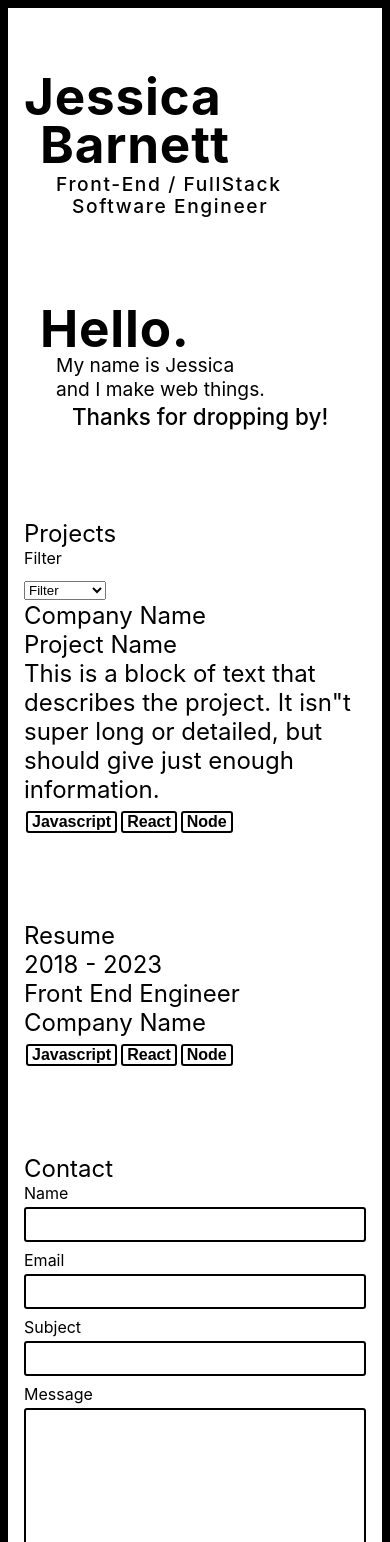
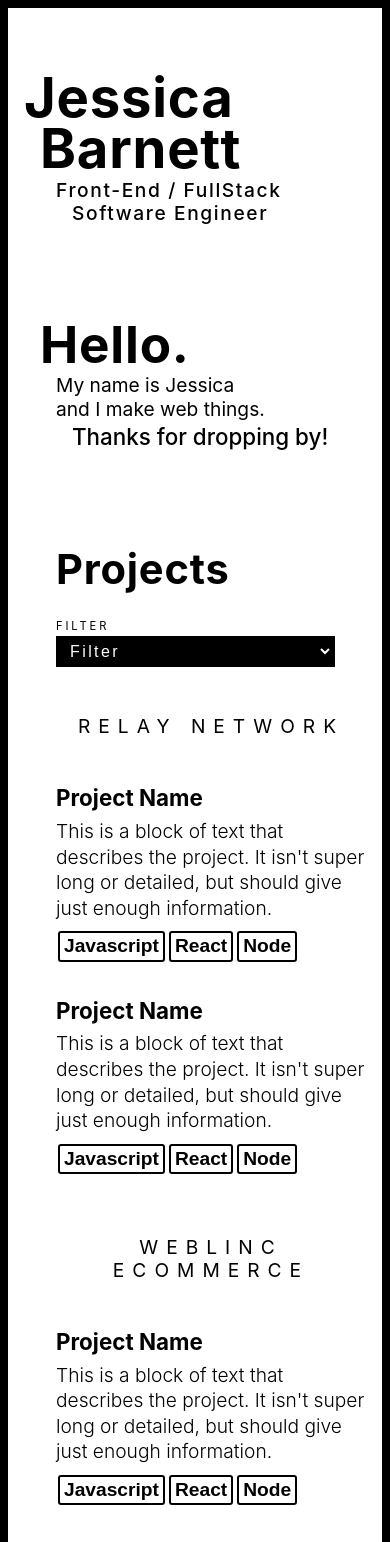
Before and after one commit to JessicaBarnett/JessicaBarnett.github.io, a React (Vite) app in the folder app/: page / in a window 390 px wide. Shown: the top 1542 px of the page. Built offline with nearby package versions, Linux system fonts and the light colour scheme.

Commit message:
adds projects section typography and layout

```diff
--- a/app/src/App.css
+++ b/app/src/App.css
@@ -38,6 +38,13 @@
   font-stretch: 25% 151%;
 }
 /**************
+    UTILS
+***************/
+.text-left {
+  text-align: left;
+}
+
+/**************
     HEADINGS
 ***************/
 :is(h1, h2, h3, h4, h5, h6, p, i, em) {
@@ -57,17 +64,31 @@ p {
   font-family: "Inter", Arial, Helvetica, sans-serif;
   font-weight: 700;
   letter-spacing: 0.05rem;
-  font-size: 3.2rem;
+  font-size: 3.4rem;
   font-weight: 700;
-  line-height: 3rem;
+  line-height: 3.2rem;
+}
+
+.title-1 + .subtitle-1,
+.title-2 + p {
+  margin-top: 0.3rem;
 }
 
 .title-2 {
   font-family: "Inter", Arial, Helvetica, sans-serif;
   font-weight: 700;
   letter-spacing: 0.05rem;
-  font-size: 3rem;
-  line-height: 2.8rem;
+  font-size: 3.2rem;
+  line-height: 3rem;
+  font-weight: 700;
+}
+
+.title-3 {
+  font-family: "Inter", Arial, Helvetica, sans-serif;
+  font-weight: 700;
+  letter-spacing: 0.05rem;
+  font-size: 2.6rem;
+  line-height: 2.6rem;
   font-weight: 700;
 }
 
@@ -77,10 +98,6 @@ p {
   font-size: 1.2rem;
   line-height: 1.4rem;
   font-weight: 500;
-}
-
-.title-1 + .subtitle-1 {
-  margin-top: 0.3rem;
 }
 
 .deco-font-1 {
@@ -94,9 +111,6 @@ p {
   line-height: 2rem;
 }
 
-/**************
-    HEADINGS
-***************/
 /**************
      ICONS
 ***************/
@@ -142,7 +156,7 @@ input {
 
 textarea {
   display: block;
-  border: 2px solid black;
+  border: 2px solid #000;
   border-radius: 3px;
   width: 100%;
   min-height: 250px;
@@ -151,6 +165,27 @@ textarea {
 /**************
     SELECT
 ***************/
+.filter-group label {
+  text-transform: uppercase;
+  letter-spacing: 0.18rem;
+  font-size: 0.7rem;
+  line-height: 0.6rem;
+}
+.filter-group select {
+  font-size: 1rem;
+  background-color: #000;
+  border: 2px solid #000;
+  color: #FFF;
+  padding: 4px 32px 4px 8px;
+  font-weight: 500;
+  letter-spacing: 0.15rem;
+}
+@media (max-width: 480px) {
+  .filter-group select {
+    width: 90%;
+  }
+}
+
 /**************
     TABLES
 ***************/
@@ -194,10 +229,11 @@ button {
 .btn-1 {
   border: 2px solid #000;
   border-radius: 3px;
-  padding: 0 4px;
+  padding: 2px 4px;
   margin: 2px;
   font-weight: 600;
-  font-size: 1rem;
+  font-size: 1.2rem;
+  line-height: 1.4rem;
 }
 .btn-1:hover {
   background-color: #000;
@@ -234,21 +270,28 @@ button {
   box-sizing: border-box;
 }
 
+.clear {
+  clear: both;
+}
+
 :root {
   width: 100%;
   background-color: #000;
   font-family: "Inter", Arial, Helvetica, sans-serif;
   color: #000;
   font-size: 1rem;
+  line-height: 1.2rem;
 }
 @media (min-width: 769px) {
   :root {
     font-size: 1.2rem;
+    line-height: 1.6rem;
   }
 }
 @media (min-width: 1440px) {
   :root {
-    font-size: 1.5rem;
+    font-size: 1.6rem;
+    line-height: 1.8rem;
   }
 }
 
@@ -259,7 +302,6 @@ button {
   margin: 0 auto;
   padding: 4rem 1rem;
   max-width: 960px;
-  font-size: 1.5rem;
 }
 
 .content {
@@ -301,7 +343,72 @@ img {
     SECTION
 ***************/
 section {
-  margin-bottom: 86px;
+  position: relative;
+  margin-bottom: 96px;
+}
+
+.section-heading {
+  margin-bottom: 62px;
+}
+
+.section-subheading {
+  margin-bottom: 48px;
+}
+
+@media (max-width: 480px) {
+  .section-projects h3 {
+    margin-bottom: 32px;
+  }
+}
+@media (min-width: 769px) {
+  .section-projects h3 {
+    text-align: right;
+  }
+}
+@media (max-width: 480px) {
+  .section-projects .filter-group {
+    margin-bottom: 48px;
+  }
+}
+@media (min-width: 480px) {
+  .section-projects .filter-group {
+    position: absolute;
+    top: -8px;
+    right: 0;
+  }
+}
+@media (min-width: 769px) {
+  .section-projects .filter-group {
+    left: 0;
+  }
+}
+.section-projects .company-name {
+  text-align: center;
+  font-family: "Inter", Arial, Helvetica, sans-serif;
+  letter-spacing: 0.5rem;
+  text-transform: uppercase;
+  font-size: 1.2rem;
+  line-height: 1.4rem;
+}
+
+.project-entry + .company-name {
+  margin-top: 60px;
+}
+
+.project-entry {
+  margin-bottom: 34px;
+}
+.project-entry h5 {
+  font-size: 1.4rem;
+  line-height: 1.6rem;
+  font-weight: 700;
+  margin-bottom: 8px;
+}
+.project-entry p {
+  font-weight: 300;
+  font-size: 1.2rem;
+  line-height: 1.6rem;
+  margin-bottom: 8px;
 }
 
 /*# sourceMappingURL=App.css.map */
--- a/app/src/App.tsx
+++ b/app/src/App.tsx
@@ -20,8 +20,8 @@ function App() {
 
 
           <section className="section-about indent-2">
-            <p>
-              <em className="title-1 outdent-1">Hello. </em>
+            <p className="title-2">
+              <em className="outdent-1">Hello.</em>
             </p>
             <p className="deco-font-1 ">
               My name is Jessica <span className="nowrap">and I make web things.</span>
@@ -32,33 +32,64 @@ function App() {
           </section>
 
 
-          <section className="section-projects">
-            <h3 className="h-section-1">Projects</h3>
+          <section className="section-projects indent-2">
+            <h3 className="section-heading title-3">Projects</h3>
+            <div className="filter-group">
             <label htmlFor="filterProjects">Filter</label>
-            <select name="filterProjects" id="filterProjects">
+            <select className="clear" name="filterProjects" id="filterProjects">
               <option selected>Filter</option>
               <option>Node</option>
               <option>Javascript</option>
               {/* populate with filters from project data */}
             </select>
+            </div>
 
-            <h3 className="h-section-2">Company Name</h3>
 
-            {/* Begin Project Component */}
-            <div className="project-entry">
-              <h4>Project Name</h4>
-              <p>This is a block of text that describes the project.  It isn"t super long or detailed, but should give just enough information.</p>
-              <button className="btn-1 filter-projects" type="button">Javascript</button>
-              <button className="btn-1 filter-projects" type="button">React</button>
-              <button className="btn-1 filter-projects" type="button">Node</button>
-            </div>
-            {/* End Project Component */}
+            <ol className="project-list">
+              <h4 className="section-subheading company-name">Relay Network</h4>
+
+              {/* START Project Component */}
+              <li className="project-entry">
+                <h5>Project Name</h5>
+                <p>This is a block of text that describes the project.  It isn't super long or detailed, but should give just enough information.</p>
+                <button className="btn-1 filter-projects" type="button">Javascript</button>
+                <button className="btn-1 filter-projects" type="button">React</button>
+                <button className="btn-1 filter-projects" type="button">Node</button>
+              </li>
+              {/* END Project Component */}
+
+              <li className="project-entry">
+                <h5>Project Name</h5>
+                <p>This is a block of text that describes the project.  It isn't super long or detailed, but should give just enough information.</p>
+                <button className="btn-1 filter-projects" type="button">Javascript</button>
+                <button className="btn-1 filter-projects" type="button">React</button>
+                <button className="btn-1 filter-projects" type="button">Node</button>
+              </li>
+
+              <h4 className="section-subheading company-name">Weblinc Ecommerce</h4>
+
+              <li className="project-entry">
+                <h5>Project Name</h5>
+                <p>This is a block of text that describes the project.  It isn't super long or detailed, but should give just enough information.</p>
+                <button className="btn-1 filter-projects" type="button">Javascript</button>
+                <button className="btn-1 filter-projects" type="button">React</button>
+                <button className="btn-1 filter-projects" type="button">Node</button>
+              </li>
+
+              <li className="project-entry">
+                <h5>Project Name</h5>
+                <p>This is a block of text that describes the project.  It isn't super long or detailed, but should give just enough information.</p>
+                <button className="btn-1 filter-projects" type="button">Javascript</button>
+                <button className="btn-1 filter-projects" type="button">React</button>
+                <button className="btn-1 filter-projects" type="button">Node</button>
+              </li>
+            </ol>
 
           </section>
 
 
-          <section className="section-resume">
-            <h3 className="h-section-1">Resume</h3>
+          <section className="section-resume indent-2">
+            <h3 className="section-heading title-3">Resume</h3>
 
             {/* Begin Experience Component */}
             <div className="experience-entry">
@@ -74,8 +105,8 @@ function App() {
           </section>
 
 
-          <section className="section-contact">
-            <h3 className="h-section-1">Contact</h3>
+          <section className="section-contact indent-2">
+            <h3 className="section-heading title-3">Contact</h3>
 
             {/* Begin ContactForm Component */}
             <form className="contact-form">
--- a/app/stylesheets/App.scss
+++ b/app/stylesheets/App.scss
@@ -20,6 +20,10 @@
   box-sizing: border-box;
 }
 
+.clear {
+  clear: both;
+}
+
 :root {
   width: 100%;
   background-color: $black;
@@ -27,13 +31,18 @@
   color: $black;
 
   font-size: 1rem;
+  line-height: 1.2rem;
+
 
   @include respond-to($medium-bp) {
     font-size: 1.2rem;
+    line-height: 1.6rem;
+
   }
 
   @include respond-to($extra-wide-bp) {
-    font-size: 1.5rem;
+    font-size: 1.6rem;
+    line-height: 1.8rem;
   }
 }
 
@@ -44,7 +53,6 @@
   margin: 0 auto;
   padding: 4rem 1rem;
   max-width: $page-max-width;
-  font-size: 1.5rem;
 }
 
 
@@ -91,5 +99,81 @@ img {
 ***************/
 
 section {
-  margin-bottom: 86px;
+  position: relative;
+  margin-bottom: 96px;
 }
+
+.section-heading {
+  margin-bottom: 62px;
+}
+
+.section-subheading {
+  margin-bottom: 48px;
+}
+
+.section-projects {
+    h3 {
+      @include only-below($small-bp) {
+        margin-bottom: 32px;
+      }
+
+
+      @include respond-to($medium-bp) {
+        text-align: right;
+      }
+    }
+
+    // util class?
+    .filter-group {
+      @include only-below($small-bp) {
+        margin-bottom: 48px;
+      }
+
+
+      @include respond-to($small-bp) {
+        position: absolute;
+        top: -8px;
+        right: 0;
+      }
+
+      @include respond-to($medium-bp) {
+        left: 0;
+      }
+    }
+
+    .company-name {
+      text-align: center;
+      font-family: $primary-font;
+      letter-spacing: 0.5rem;
+      text-transform: uppercase;
+      font-size: 1.2rem;
+      line-height: 1.4rem;
+    }
+  }
+
+.project-entry + .company-name {
+  margin-top: 60px;
+}
+
+.project-entry {
+  margin-bottom: 34px;
+
+  h5 {
+    font-size: 1.4rem;
+    line-height: 1.6rem;
+    font-weight: 700;
+    margin-bottom: 8px;
+  }
+
+  p {
+    font-weight: 300;
+    font-size: 1.2rem;
+    line-height: 1.6rem;
+    margin-bottom: 8px;
+  }
+
+
+
+
+
+}
--- a/app/stylesheets/_buttons.scss
+++ b/app/stylesheets/_buttons.scss
@@ -12,10 +12,11 @@ button {
 .btn-1 {
     border: 2px solid $black;
     border-radius: 3px;
-    padding: 0 4px;
+    padding: 2px 4px;
     margin: 2px;
     font-weight: 600;
-    font-size: 1rem;
+    font-size: 1.2rem;
+    line-height: 1.4rem;
 
     &:hover {
         background-color: $black;
--- a/app/stylesheets/_forms.scss
+++ b/app/stylesheets/_forms.scss
@@ -1,7 +1,7 @@
 @use "./variables/breakpoints" as *;
 @use "./utilities/respond-to" as *;
 @use "./variables/globals" as *;
-
+@use "./variables/colors" as *;
 /**************
     FORMS
 ***************/
@@ -31,7 +31,7 @@ input {
 
 textarea {
     display: block;
-    border: 2px solid black;
+    border: 2px solid $black;
     border-radius: 3px;
     width: 100%;
     min-height: 250px;
@@ -41,6 +41,32 @@ textarea {
     SELECT
 ***************/
 
-select {}
+select {
+}
 
 option {}
+
+
+.filter-group {
+    label {
+        text-transform: uppercase;
+        letter-spacing: 0.18rem;
+        font-size: .7rem;
+        line-height: .6rem;
+    }
+
+    select {
+        font-size: 1rem;
+        background-color: $black;
+        border: 2px solid $black;
+        color: $white;
+        padding: 4px calc(8px + 24px) 4px 8px;
+        font-weight: 500;
+        letter-spacing: 0.15rem;
+
+        @include only-below($small-bp) {
+            width: 90%;
+          }
+    }
+
+}
--- a/app/stylesheets/_typography.scss
+++ b/app/stylesheets/_typography.scss
@@ -1,6 +1,14 @@
 @use "./variables/colors" as *;
 @use "./variables/fonts" as *;
 @use "./variables/breakpoints" as *;
+
+/**************
+    UTILS
+***************/
+
+.text-left {
+    text-align: left;
+}
 
 /**************
     HEADINGS
@@ -16,7 +24,6 @@ p {
     font-weight: 400;
 }
 
-
 /**************
     TITLE
 ***************/
@@ -27,38 +34,44 @@ p {
     letter-spacing: 0.05rem;
 }
 
-.title-1 {
+.title-1 { // Jessica Barnettt
+    @include title;
+    font-size: 3.4rem;
+    font-weight: 700;
+    line-height: calc(3.4rem - .2rem);
+}
+
+.title-1 + .subtitle-1,
+.title-2 + p  {
+    margin-top: .3rem;
+}
+
+.title-2 { // Hello.
     @include title;
     font-size: 3.2rem;
-    font-weight: 700;
     line-height: calc(3.2rem - .2rem);
-}
-
-.title-2 {
-    @include title;
-    font-size: 3rem;
-    line-height: calc(3rem - .2rem);
     font-weight: 700;
 }
 
+.title-3 { // section headings
+    @include title;
+    font-size: 2.6rem;
+    line-height: 2.6rem;
+    font-weight: 700;
+}
 
 @mixin subtitle {
     font-family: $primary-font;
     letter-spacing: 0.1rem;
 }
 
+// FrontEnd/Fullstack Software Eng
 .subtitle-1 {
     @include subtitle;
     font-size: 1.2rem;
     line-height: calc(1.2rem + .2rem);
     font-weight: 500;
 }
-
-// this is only really used in the top-level title...  It just needed a liiiittle space
-.title-1 + .subtitle-1 {
-    margin-top: .3rem;
-}
-
 
 // TODO: figure out how to work these one-offs into some kind of real system?
 
@@ -74,22 +87,6 @@ p {
     font-weight: 500;
     line-height: 2rem;
 }
-
-/**************
-    HEADINGS
-***************/
-.h-section {}
-
-
-// Specific to the about section,
-// will probably move
-.h-abt {}
-
-.t-abt-1 {}
-
-.t-abt-2 {}
-
-
 
 /**************
      ICONS
--- a/app/stylesheets/utilities/_respond-to.scss
+++ b/app/stylesheets/utilities/_respond-to.scss
@@ -3,3 +3,9 @@
         @content;
     }
 }
+
+@mixin only-below($breakpoint) {
+    @media (max-width: $breakpoint) {
+        @content;
+    }
+}
```
Also changed, not shown: 2 other files (tests, documents, lock files or other folders).
